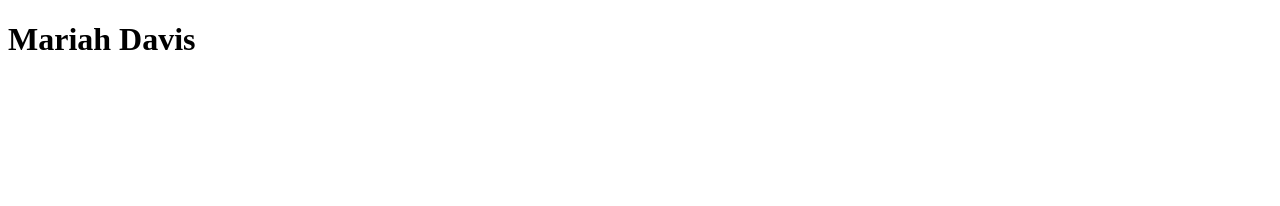
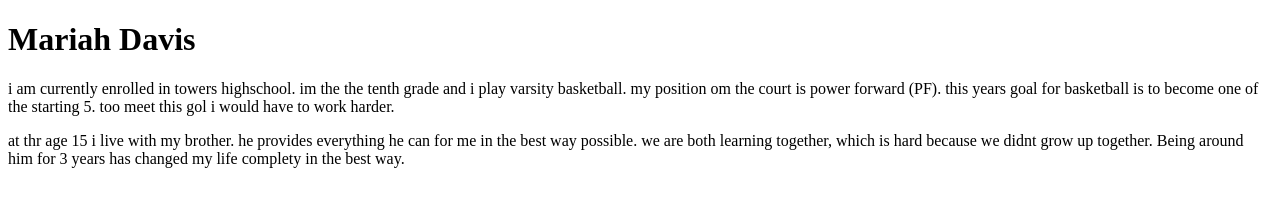
Before and after one commit to riahrii/riahrii.github.io, a plain HTML site: page index.html in a window 1280 px wide. Drawn offline with Linux system fonts and the light colour scheme.

Commit message:
Update index.html

```diff
--- a/index.html
+++ b/index.html
@@ -3,4 +3,13 @@
   <H1>
   Mariah Davis
   </H1>
+  <p>
+    i am currently enrolled in towers highschool. im the the tenth grade and i play varsity basketball. my position om the court is power forward (PF).
+    this years goal for  basketball is to become one of the starting 5. too meet this gol i would have to work harder.
+  </p>
+  <p>
+    at thr age 15 i live with my brother. he provides everything he can for me in the best way possible. we are both learning together, which is hard
+    because we didnt grow up together. Being around him for 3 years has changed my life complety in the best way.
+
+  </P>
 </html>
```
